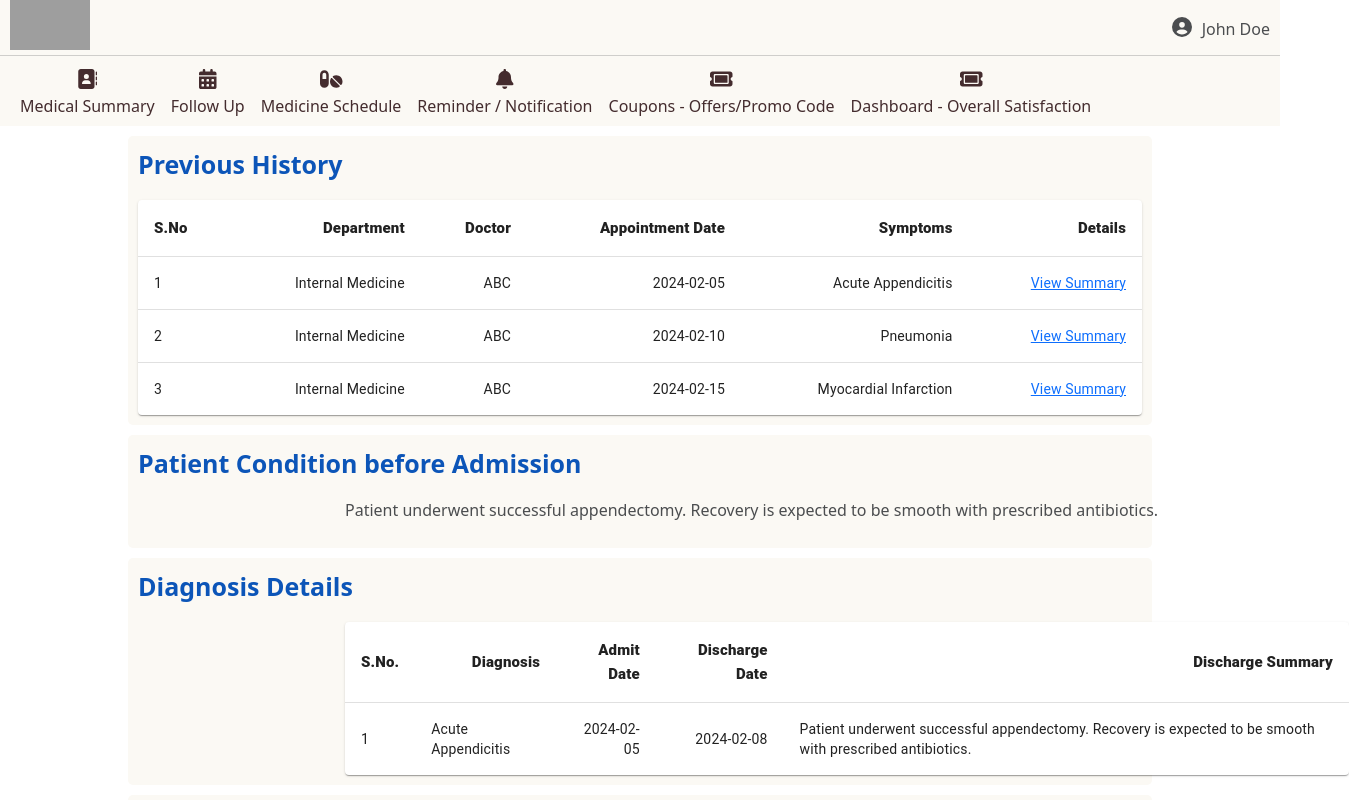
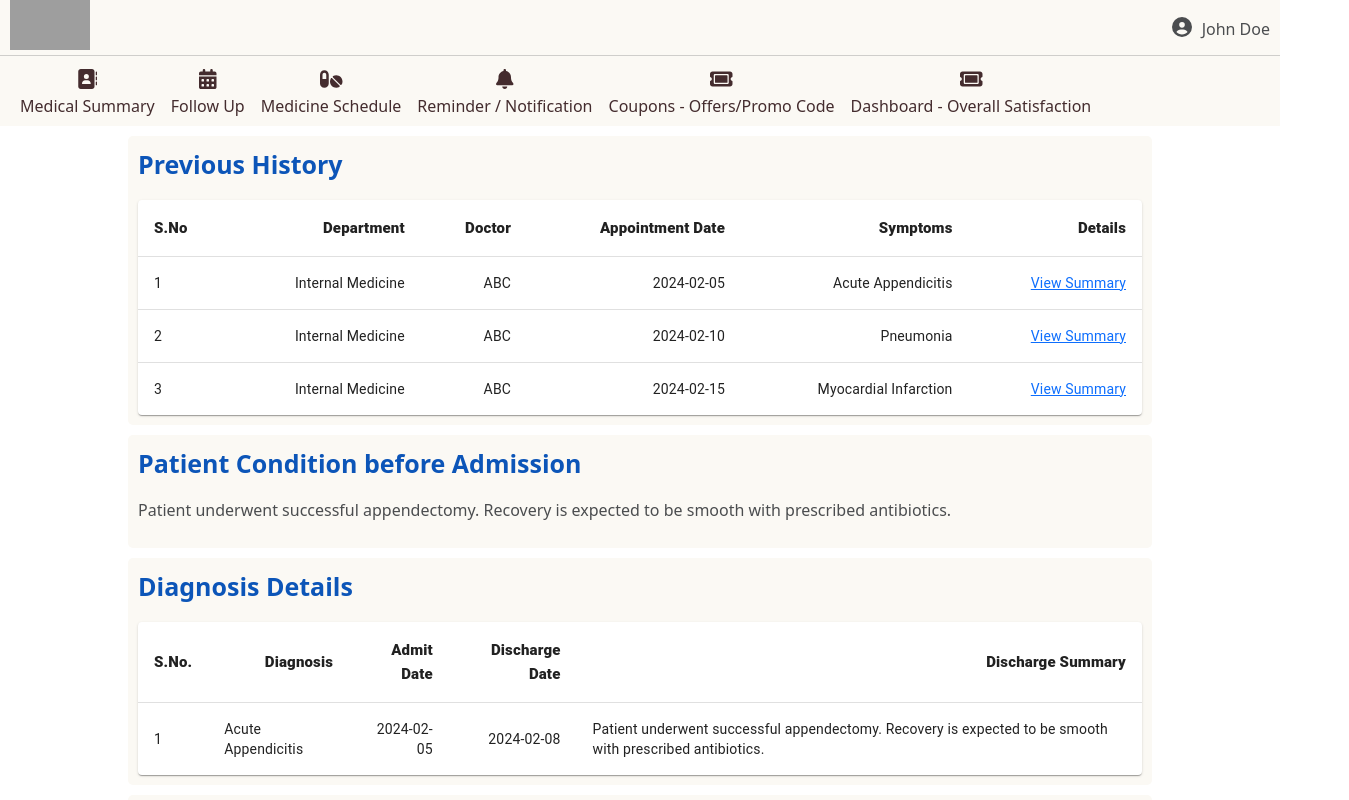
Before and after one commit to AbhinavThombare/Hackathon-UseCase-1, a React (Create React App) app in the folder member-care-team/: page /detials in a window 1280 px wide. Shown: the top 800 px of the page, 1349 px wide, since content can reach past the window. Built offline with nearby package versions, Linux system fonts and the light colour scheme; grey boxes are pictures that could not be loaded.

Commit message:
changed the alignment

```diff
--- a/member-care-team/src/components/Details/details.css
+++ b/member-care-team/src/components/Details/details.css
@@ -102,5 +102,8 @@
     font-size: 25px;
 
 }
-.section-1{
+.discharge-summary-data-div {
+    width: 100%;
+    height: 100%;
+    margin-left: 0px !important;
 }
```
